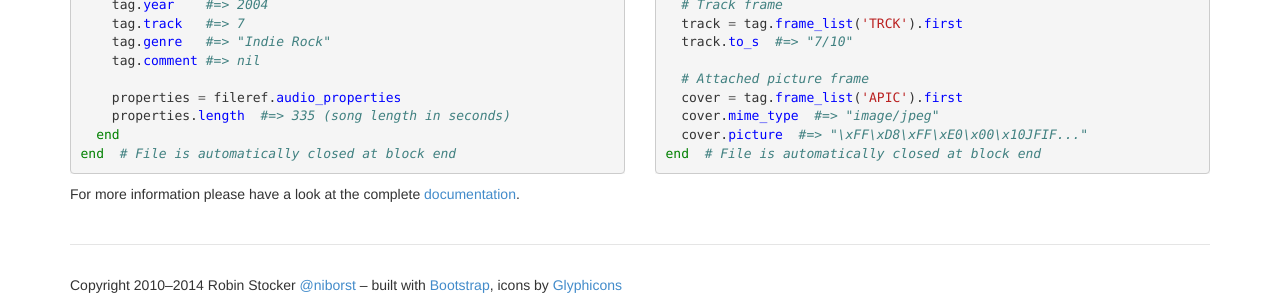
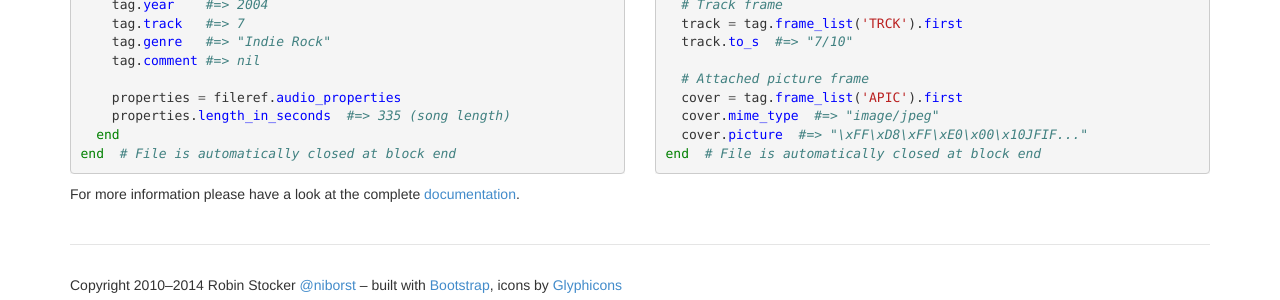
Before and after one commit to robinst/taglib-ruby, a Jekyll site: the page built from index.html, in a window 1280 px wide and 900 px high, scrolled down 790 px. Shown: the part 575-875 px from the top of the window. Built offline with Jekyll 4.4.1, drawn with Linux system fonts in a browser that asks for light colours.

Commit message:
Adjust example

```diff
--- a/index.html
+++ b/index.html
@@ -98,7 +98,7 @@ TagLib::FileRef.open("wake_up.flac") do |fileref|
     tag.comment #=> nil
 
     properties = fileref.audio_properties
-    properties.length  #=> 335 (song length in seconds)
+    properties.length_in_seconds  #=> 335 (song length)
   end
 end  # File is automatically closed at block end
 {% endhighlight %}
```
